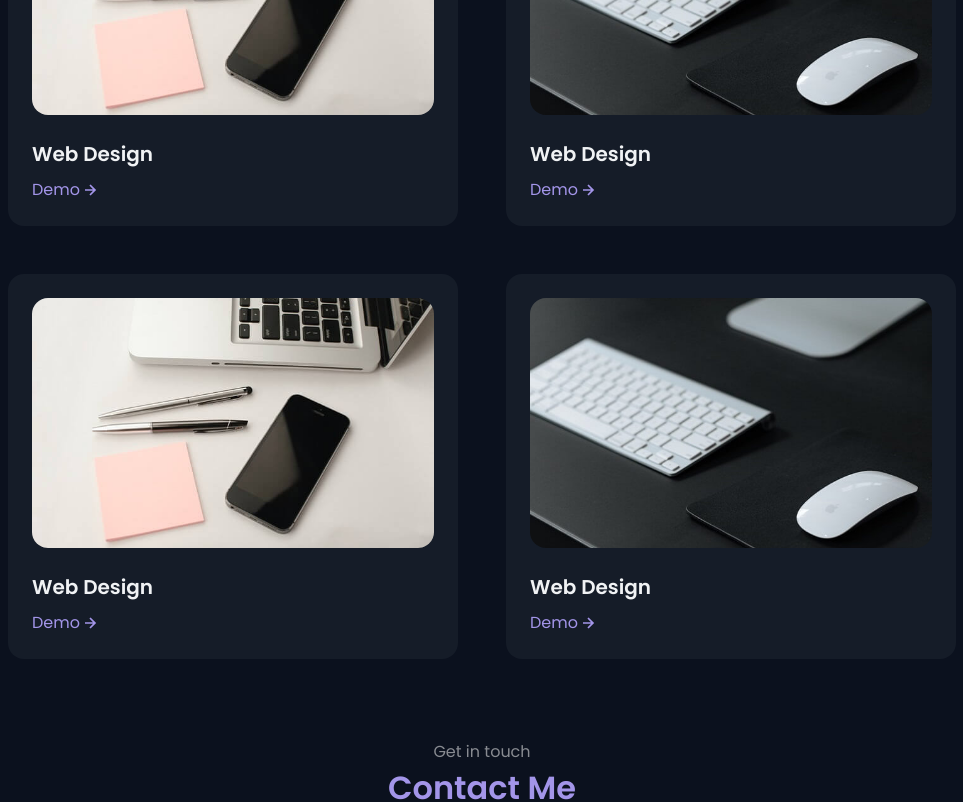
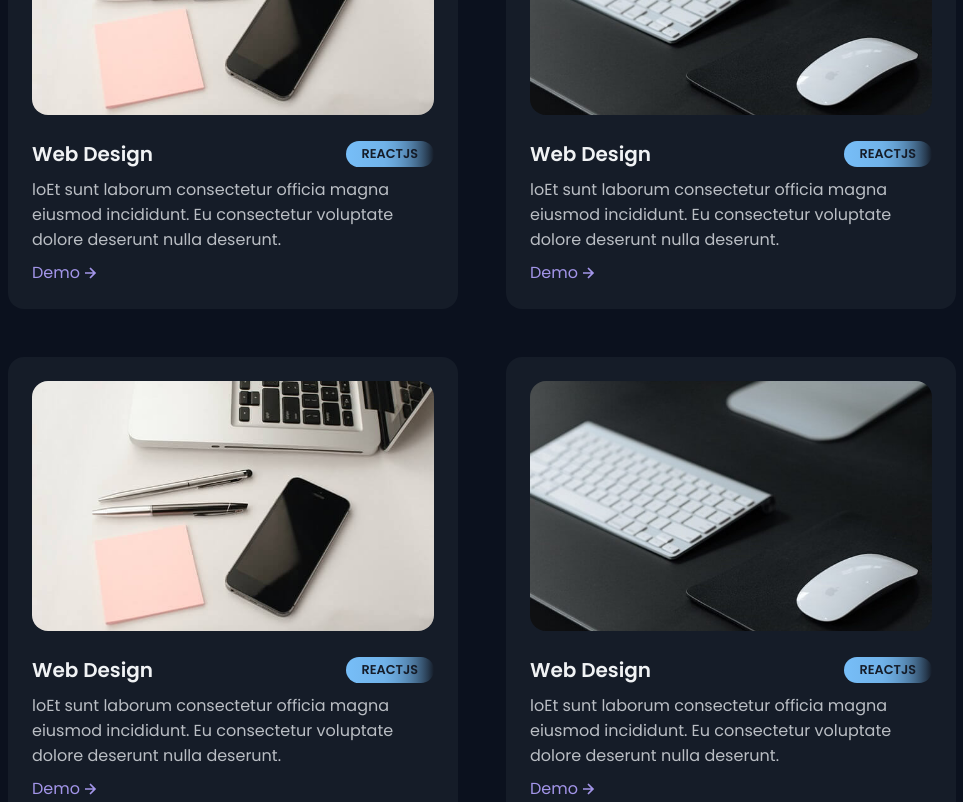
Before and after one commit to nivaldoandrade/portfolio-nivaldoandrade, a Next.js app: page / in a window 1280 px wide. Shown: the part 1740-2542 px from the top of the page, without its empty margins (158-1121 px from the left). Built offline with nearby package versions, Linux system fonts and the light colour scheme.

Commit message:
add: comp About animation percentage number / comp Project animation image, subtitle, tag tech

```diff
--- a/package.json
+++ b/package.json
@@ -11,6 +11,7 @@
     "framer-motion": "^6.2.4",
     "next": "12.0.9",
     "react": "17.0.2",
+    "react-countup": "^6.1.1",
     "react-dom": "17.0.2",
     "react-icons": "^4.3.1",
     "react-intersection-observer": "^8.33.1",
--- a/src/components/About/SkillItem/index.tsx
+++ b/src/components/About/SkillItem/index.tsx
@@ -1,17 +1,47 @@
 import { motion, useAnimation } from 'framer-motion';
-import { useEffect } from 'react';
+import { useEffect, useState } from 'react';
 import { useInView } from 'react-intersection-observer';
 import styles from './styles.module.scss';
 
 interface SkillItemProps {
   title: string;
   percentage: number;
-  delay?: number;
 }
 
-export function SkillItem({ title, percentage, delay }: SkillItemProps) {
+const duration = 1;
+
+export function SkillItem({ title, percentage }: SkillItemProps) {
+  const [counter, setCounter] = useState(0);
   const controls = useAnimation();
-  const [ref, inView] = useInView();
+  const [ref, inView] = useInView({
+    triggerOnce: true,
+  });
+
+  useEffect(() => {
+    let timer: NodeJS.Timer;
+
+    const uptdateCounter = () => {
+      if (counter === percentage) {
+        return;
+      }
+      const delay = (duration / percentage) * 1000;
+      console.log(delay);
+
+      timer = setInterval(() => {
+        setCounter(state => state + 1);
+      }, delay);
+
+      if (counter === percentage) {
+        clearInterval(timer);
+      }
+    };
+
+    if (inView) {
+      uptdateCounter();
+    }
+
+    return () => clearInterval(timer);
+  }, [inView, counter, percentage]);
 
   const variants = {
     hidden: { width: 0 },
@@ -30,7 +60,7 @@ export function SkillItem({ title, percentage, delay }: SkillItemProps) {
     <div className={styles.skillContent}>
       <div className={styles.skillHeader}>
         <strong>{title}</strong>
-        <span>{percentage} %</span>
+        <span>{counter} %</span>
       </div>
       <div className={styles.skillBar}>
         <motion.div
@@ -43,8 +73,7 @@ export function SkillItem({ title, percentage, delay }: SkillItemProps) {
           transition={{
             type: 'tween',
             ease: 'easeInOut',
-            duration: 1,
-            delay,
+            duration,
           }}
         />
       </div>
--- a/src/components/About/index.tsx
+++ b/src/components/About/index.tsx
@@ -26,11 +26,11 @@ export function About() {
         </div>
         <div className={styles.skillContainer}>
           <SkillItem title="HTML" percentage={85} />
-          <SkillItem title="CSS" percentage={85} delay={0.3} />
-          <SkillItem title="JAVASCRIPT" percentage={85} delay={0.6} />
-          <SkillItem title="REACTJS" percentage={80} delay={0.9} />
-          <SkillItem title="REACT NATIVE" percentage={70} delay={1.2} />
-          <SkillItem title="NODE.JS" percentage={60} delay={1.5} />
+          <SkillItem title="CSS" percentage={85} />
+          <SkillItem title="JAVASCRIPT" percentage={85} />
+          <SkillItem title="REACTJS" percentage={80} />
+          <SkillItem title="REACT NATIVE" percentage={70} />
+          <SkillItem title="NODE.JS" percentage={60} />
         </div>
       </div>
     </section>
--- a/src/components/Portfolio/Project/index.tsx
+++ b/src/components/Portfolio/Project/index.tsx
@@ -16,7 +16,14 @@ export function Project({ title, image }: ProjectProps) {
         <Image src={image} layout="fill" objectFit="cover" alt="work1" />
       </div>
       <div className={styles.projectInfoContent}>
-        <strong>{title}</strong>
+        <div>
+          <strong>{title}</strong>
+          <span>REACTJS</span>
+        </div>
+        <p>
+          loEt sunt laborum consectetur officia magna eiusmod incididunt. Eu
+          consectetur voluptate dolore deserunt nulla deserunt.
+        </p>
         <LinkArrow link="#">Demo</LinkArrow>
       </div>
     </div>
--- a/src/components/Portfolio/Project/styles.module.scss
+++ b/src/components/Portfolio/Project/styles.module.scss
@@ -9,8 +9,17 @@
   width: 100%;
   height: 250px;
 
+
   img {
+    transition: all 200ms ease-in-out;
+
     border-radius: 1rem;
+  }
+
+  &:hover {
+    img {
+      transform: scale(0.97);
+    }
   }
 }
 
@@ -21,9 +30,29 @@
   flex-direction: column;
   gap: 0.5rem;
 
+  div {
+    width: 100%;
+    display: flex;
+    align-items: center;
+    justify-content: space-between;
+
+    span {
+      padding: 0.25rem 1rem;
+			background-image: linear-gradient(to right, var(--blue), 80%, transparent);
+      border-radius: 1rem;
+      color: var(--container-color);
+      font-size: 0.8rem;
+      font-weight: 600;
+    }
+  }
+
   strong {
     font-size: 1.25rem;
     color: var(--title-color);
   }
 
+  p {
+    color: var(--text-color);
+  }
+
 }
```
Also changed, not shown: 1 other file (tests, documents, lock files or other folders).
